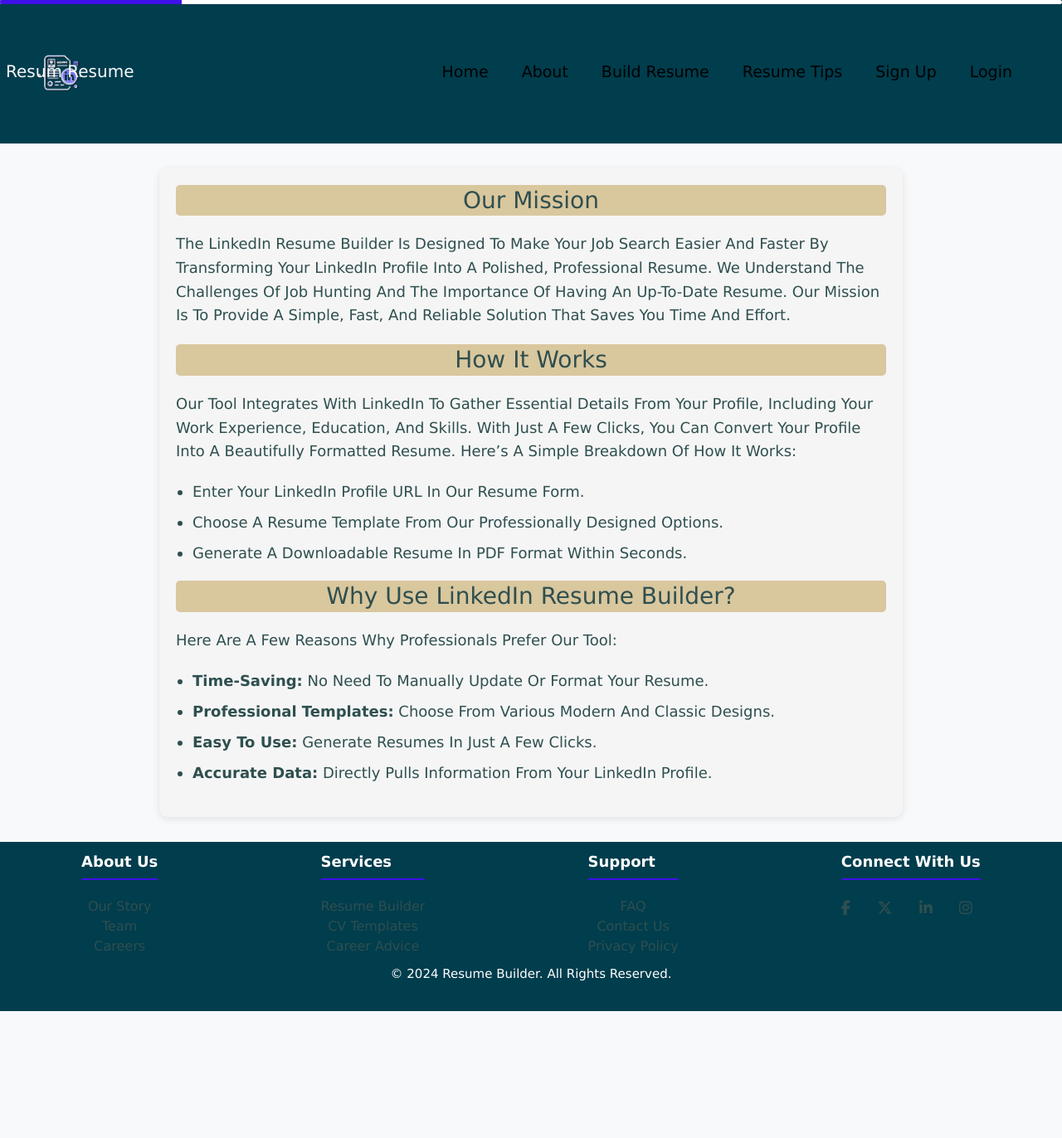
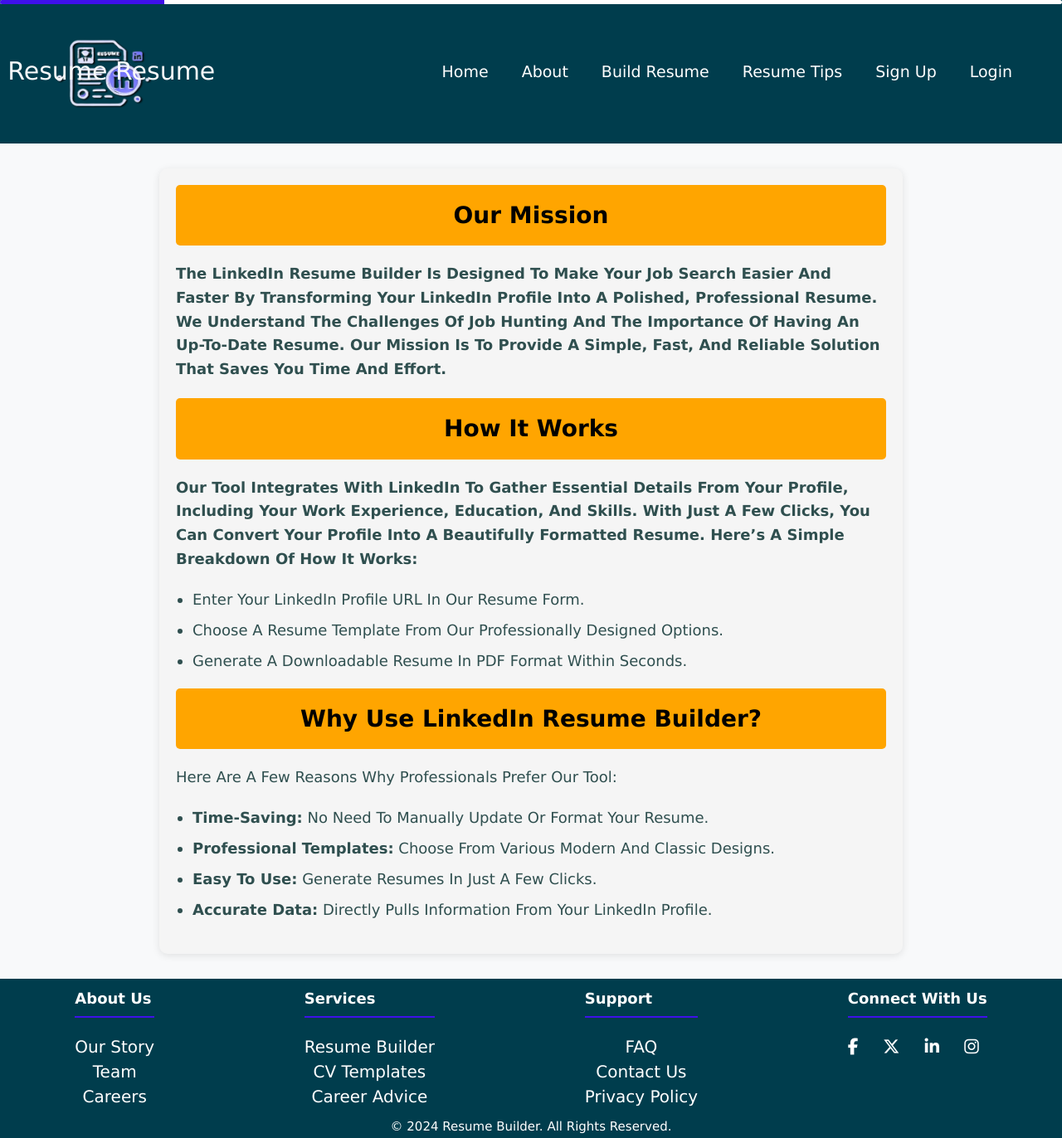
Before and after one commit to GarimaSingh0109/Resum-Resume, a website: page about.html in a window 1280 px wide. Shown: the whole page at 83% size. Before the commit the page ends 1219 px from the top, so only its background shows below. Drawn offline with nearby package versions, Linux system fonts and the light colour scheme.

Commit message:
About Page content properly alligned with styling #619

```diff
--- a/about.html
+++ b/about.html
@@ -325,6 +325,24 @@
             background-color: #3f10ea;
         }
 
+        .tab{
+
+            color : white;
+        }
+        .tab:hover{
+
+            color : white;
+            background-color: black;
+        }
+
+        .matter{
+
+            font-size : 30px;
+            font-weight: bold;
+            color : black;
+      }
+
+
     </style>
 </head>
 <body>
@@ -333,28 +351,14 @@
         <div id="progress-bar"></div>
       </div>
 
-      <script>
-    let lastScrollPercentage = 0;
-
-    function updateProgressBar() {
-        const scrollTop = window.scrollY;
-        const windowHeight = document.documentElement.scrollHeight - window.innerHeight;
-        const scrollPercentage = (scrollTop / windowHeight) * 100;
-
-        const progressBar = document.getElementById('progress-bar');
 
 
-        lastScrollPercentage += (scrollPercentage - lastScrollPercentage) * 0.1;
-        progressBar.style.width = lastScrollPercentage + '%';
-    }
-    window.addEventListener('scroll', updateProgressBar);
+   <!-- Navbar -->
 
-      </script>
 
-   <!-- Navbar -->
    <nav class="navbar">
-    <img src="images/logo.png" alt="logo">
-    <h1>Resum Resume</h1>
+    <img style="height : 100px ; width : 200px;" src="images/logo.png" alt="logo">
+    <h1 style="font-size : 30px;">Resume Resume</h1>
     <nav class="navbar">
         <div class="tabs-container"></div>
         <a class="tab" href="#home">Home</a>
@@ -371,26 +375,30 @@
         <div class="content">
             <div class="action">
 
-                <h2>Our Mission</h2>
-                <p>
+                <h2 style="padding : 20px ; color : black; font-weight : bolder; background-color : orange;">Our Mission</h2>
+
+                <p class="matter">
                     The LinkedIn Resume Builder is designed to make your job search easier and faster by transforming your LinkedIn profile into a polished, professional resume.
                     We understand the challenges of job hunting and the importance of having an up-to-date resume. Our mission is to provide a simple, fast, and reliable solution
                     that saves you time and effort.
                 </p>
             </div>
 
-            <h2>How It Works</h2>
-            <p>
+            <h2 style="padding : 20px ; color : black; font-weight : bolder; background-color : orange;">How It Works</h2>
+            <p class="matter">
+
                 Our tool integrates with LinkedIn to gather essential details from your profile, including your work experience, education, and skills.
                 With just a few clicks, you can convert your profile into a beautifully formatted resume. Here’s a simple breakdown of how it works:
             </p>
             <ul>
+
                 <li>Enter your LinkedIn profile URL in our resume form.</li>
                 <li>Choose a resume template from our professionally designed options.</li>
                 <li>Generate a downloadable resume in PDF format within seconds.</li>
+
             </ul>
 
-            <h2>Why Use LinkedIn Resume Builder?</h2>
+            <h2 style="padding : 20px ; color : black; font-weight : bolder; background-color : orange;">Why Use LinkedIn Resume Builder?</h2>
             <p>
                 Here are a few reasons why professionals prefer our tool:
             </p>
@@ -407,39 +415,40 @@
     </div> -->
 
     <!-- footer section -->
+
     <footer class="footer">
         <div class="footer-content">
           <div class="footer-section">
             <h3>About Us</h3>
             <ul class="ul">
-              <li><a href="#">Our Story</a></li>
-              <li><a href="#">Team</a></li>
-              <li><a href="#">Careers</a></li>
+              <li><a style="font-size : 20px; color : white ; " href="#">Our Story</a></li>
+              <li><a style="font-size : 20px; color : white ; " href="#">Team</a></li>
+              <li><a style="font-size : 20px; color : white ; " href="#">Careers</a></li>
             </ul>
           </div>
           <div class="footer-section">
             <h3>Services</h3>
             <ul class="ul">
-              <li><a href="#">Resume Builder</a></li>
-              <li><a href="#">CV Templates</a></li>
-              <li><a href="#">Career Advice</a></li>
+              <li><a style="font-size : 20px; color : white ; " href="#">Resume Builder</a></li>
+              <li><a style="font-size : 20px; color : white ; " href="#">CV Templates</a></li>
+              <li><a style="font-size : 20px; color : white ; " href="#">Career Advice</a></li>
             </ul>
           </div>
           <div class="footer-section">
             <h3>Support</h3>
             <ul class="ul">
-              <li><a href="#">FAQ</a></li>
-              <li><a href="#">Contact Us</a></li>
-              <li><a href="#">Privacy Policy</a></li>
+              <li><a style="font-size : 20px; color : white ; " href="#">FAQ</a></li>
+              <li><a style="font-size : 20px; color : white ; " href="#">Contact Us</a></li>
+              <li><a style="font-size : 20px; color : white ; " href="#">Privacy Policy</a></li>
             </ul>
           </div>
           <div class="footer-section">
             <h3>Connect With Us</h3>
             <div class="social-icons">
-              <a href="#"><i class="fab fa-facebook-f"></i></a>
-              <a href="#"><i class="fab fa-x-twitter"></i></a>
-              <a href="#"><i class="fab fa-linkedin-in"></i></a>
-              <a href="#"><i class="fab fa-instagram"></i></a>
+              <a style="font-size : 20px; color : white ; " href="#"><i class="fab fa-facebook-f"></i></a>
+              <a style="font-size : 20px; color : white ; " href="#"><i class="fab fa-x-twitter"></i></a>
+              <a style="font-size : 20px; color : white ; " href="#"><i class="fab fa-linkedin-in"></i></a>
+              <a style="font-size : 20px; color : white ; " href="#"><i class="fab fa-instagram"></i></a>
             </div>
           </div>
         </div>
@@ -447,6 +456,24 @@
           <p>&copy; 2024 Resume Builder. All rights reserved.</p>
         </div>
       </footer>
+
+      <script>
+        let lastScrollPercentage = 0;
+
+        function updateProgressBar() {
+            const scrollTop = window.scrollY;
+            const windowHeight = document.documentElement.scrollHeight - window.innerHeight;
+            const scrollPercentage = (scrollTop / windowHeight) * 100;
+
+            const progressBar = document.getElementById('progress-bar');
+
+
+            lastScrollPercentage += (scrollPercentage - lastScrollPercentage) * 0.1;
+            progressBar.style.width = lastScrollPercentage + '%';
+        }
+        window.addEventListener('scroll', updateProgressBar);
+
+          </script>
 
     <script>
         const toggler = document.getElementById("toggler");
```
